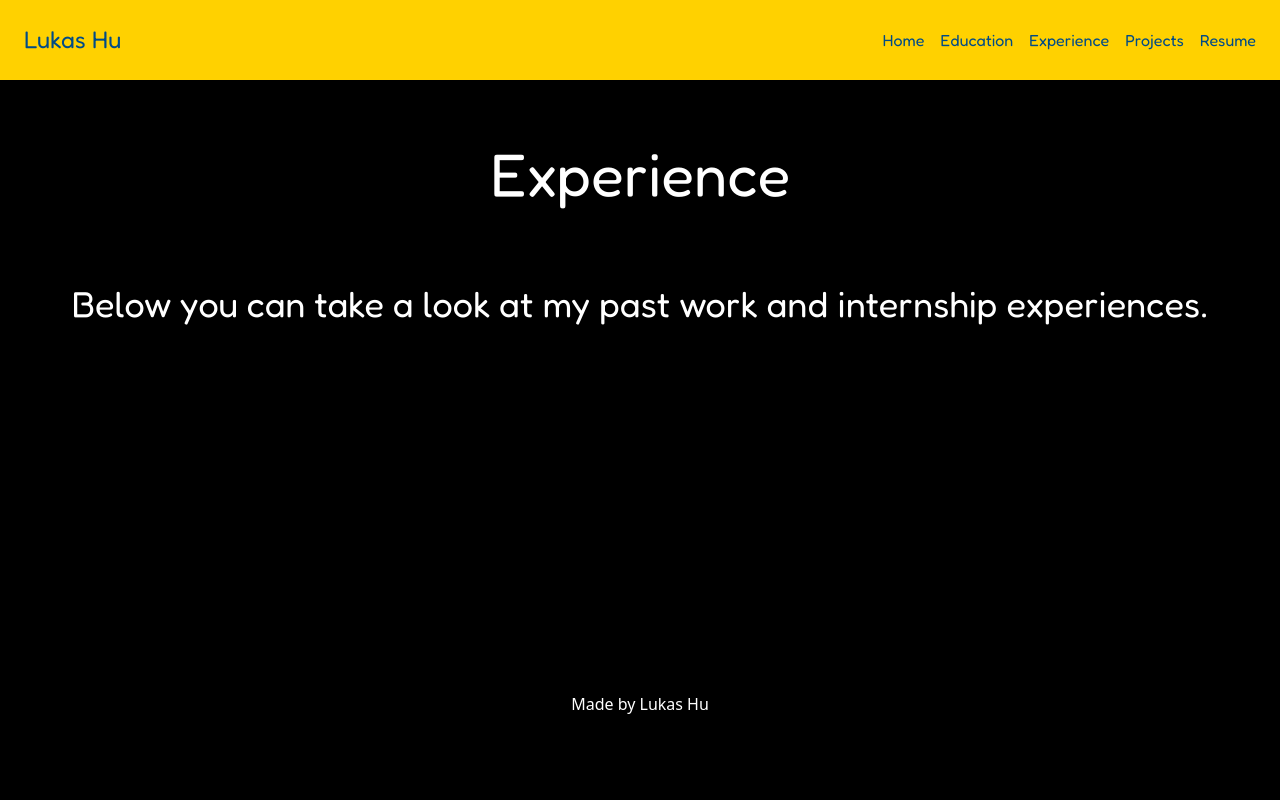
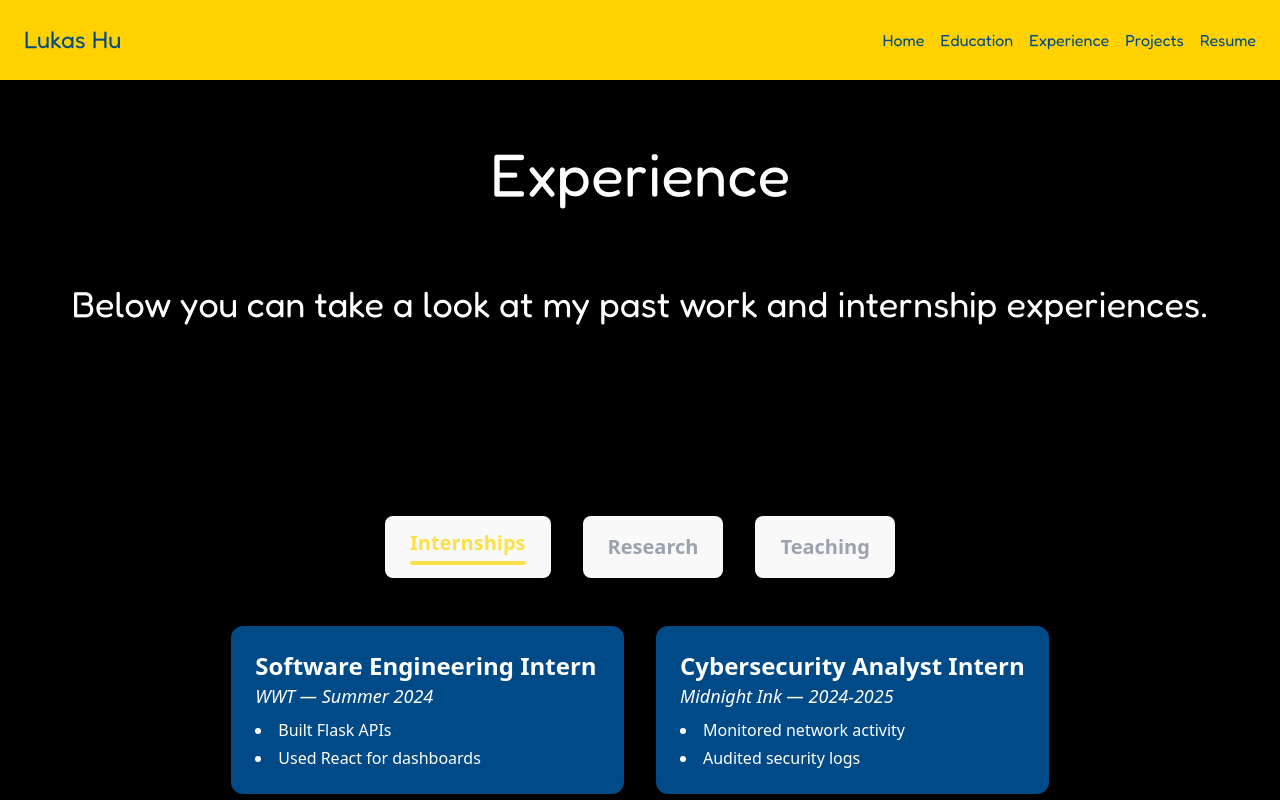
Before and after one commit to Lukas-L-Hu/Lukas-L-Hu.github.io, a React (Vite) app: page /Experience in a window 1280 px wide. Built offline with nearby package versions, Linux system fonts and the light colour scheme.

Commit message:
Added experience tabs

```diff
--- a/src/components/Experience.jsx
+++ b/src/components/Experience.jsx
@@ -1,4 +1,5 @@
 import { motion } from 'framer-motion';
+import ExperienceTabs from './ExperienceTabs';
 
 export default function Experience() {
     return (
@@ -13,11 +14,23 @@ export default function Experience() {
             animate={{ opacity: 1, x: 0 }}
             transition={{ duration: 1 }} className="text-4xl font-fredoka my-8 pb-24 text-center text-white">
             Below you can take a look at my past work and internship experiences.</motion.h2>
-            <div className="grid grid-cols-1 sm:grid-cols-2 lg:grid-cols-3 gap-8 px-4 pb-24 text-center"></div>
+            <div className="w-full flex justify-center">
+            <ExperienceTabs />
+            </div>
         </div>
-        <div className="grid grid-cols-1 sm:grid-cols-2 lg:grid-cols-3 gap-8 px-4 pb-24 text-center">
+        {/* <div className="grid grid-cols-1 sm:grid-cols-2 lg:grid-cols-3 gap-8 px-4 pb-24 text-center">
+            <div className="bg-[#004B87] text-white rounded-2xl p-6 shadow-lg hover:scale-105 transition-transform duration-300">
+            <h3 className="text-2xl font-bold mb-2">Software Engineering Intern</h3>
+            <p className="text-lg font-semibold">World Wide Technology</p>
+            <p className="italic text-sm mb-2">Jun 2024 – Sep 2024 · St. Louis, MO</p>
+            <ul className="text-left list-disc list-inside space-y-1">
+                <li>Developed internal tools using React and Flask</li>
+                <li>Automated reports saving 5+ hours per week</li>
+                <li>Improved system monitoring with Grafana dashboards</li>
+            </ul>
+            </div>
+        </div> */}
 
-        </div>
         <footer className="mb-2 flex flex-col items-center text-white">
             <p>Made by Lukas Hu</p>
         </footer>
--- /dev/null
+++ b/src/components/ExperienceTabs.jsx
@@ -0,0 +1,94 @@
+import { useState } from 'react';
+import { motion, AnimatePresence } from 'framer-motion';
+
+const tabs = ['Internships', 'Research', 'Teaching'];
+
+const experiences = {
+  Internships: [
+    {
+      title: 'Software Engineering Intern',
+      company: 'WWT',
+      date: 'Summer 2024',
+      details: ['Built Flask APIs', 'Used React for dashboards'],
+    },
+    {
+      title: 'Cybersecurity Analyst Intern',
+      company: 'Midnight Ink',
+      date: '2024-2025',
+      details: ['Monitored network activity', 'Audited security logs'],
+    },
+  ],
+  Research: [
+    {
+      title: 'ML Research Assistant',
+      company: 'UC Irvine',
+      date: '2022 – 2023',
+      details: ['Worked on CRF models', 'Published in XYZ Conference'],
+    },
+  ],
+  Teaching: [
+    {
+      title: 'CS Learning Assistant',
+      company: 'UCI',
+      date: '2021 – 2022',
+      details: ['Helped 100+ students', 'Led weekly lab sessions'],
+    },
+  ],
+};
+
+export default function ExperienceTabs() {
+  const [activeTab, setActiveTab] = useState('Internships');
+
+  return (
+    <div className="w-full flex flex-col items-center px-4 pt-16 pb-24 text-white">
+
+      {/* Tabs */}
+      <div className="flex justify-center space-x-8 mb-12 relative">
+        {tabs.map(tab => (
+          <button
+            key={tab}
+            onClick={() => setActiveTab(tab)}
+            className={`text-xl font-semibold transition-colors ${
+              activeTab === tab ? 'text-yellow-300' : 'text-gray-400'
+            }`}
+          >
+            {tab}
+            {activeTab === tab && (
+              <motion.div
+                layoutId="underline"
+                className="h-1 bg-yellow-300 rounded-full mt-1"
+              />
+            )}
+          </button>
+        ))}
+      </div>
+
+      {/* Content */}
+      <AnimatePresence mode="wait">
+        <motion.div
+          key={activeTab}
+          initial={{ opacity: 0, y: 20 }}
+          animate={{ opacity: 1, y: 0 }}
+          exit={{ opacity: 0, y: -20 }}
+          transition={{ duration: 0.4 }}
+          className="grid grid-cols-1 md:grid-cols-2 gap-8"
+        >
+          {experiences[activeTab].map((exp, index) => (
+            <div
+              key={index}
+              className="bg-[#004B87] rounded-xl p-6 shadow-md"
+            >
+              <h3 className="text-2xl font-bold">{exp.title}</h3>
+              <p className="text-lg italic mb-2">{exp.company} — {exp.date}</p>
+              <ul className="list-disc list-inside text-left space-y-1">
+                {exp.details.map((item, i) => (
+                  <li key={i}>{item}</li>
+                ))}
+              </ul>
+            </div>
+          ))}
+        </motion.div>
+      </AnimatePresence>
+    </div>
+  );
+}
```
